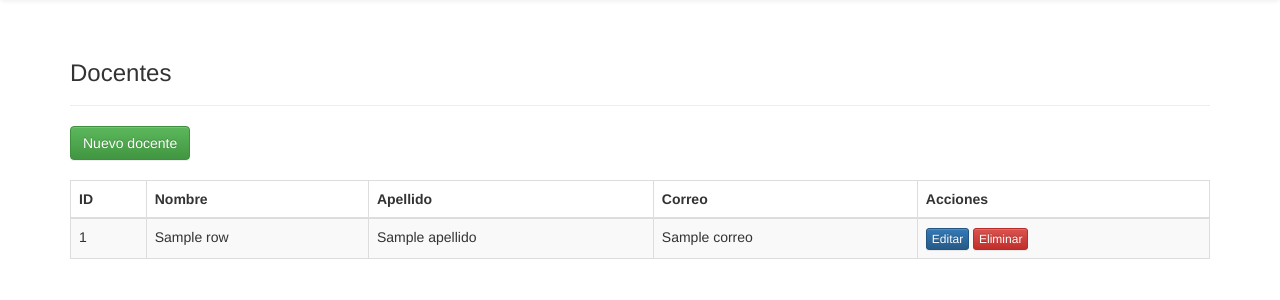
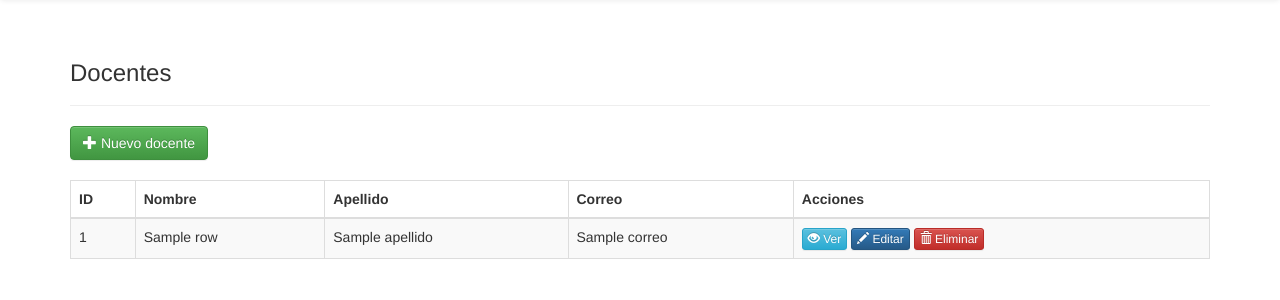
Before and after one commit to danielvgz/POT2312_LAB-escuela, a PHP site: template views/docentes/index.php in a window 1280 px wide. Shown: the part 52-352 px from the top of the page. Run offline with PHP 8.4, Linux system fonts and the light colour scheme; the template is opened without the code that fills it: most values are stand-ins (such as "Sample title", 1, 10 or a date in 2020); some libraries are stand-ins or nearby versions.

Commit message:
feat: Agregar modal para ver detalles de docentes e iconos en acciones

```diff
--- a/views/docentes/index.php
+++ b/views/docentes/index.php
@@ -1,7 +1,7 @@
 <div class="page-header">
     <h3>Docentes</h3>
 </div>
-<a class="btn btn-success" href="index.php?controller=docentes&action=form">Nuevo docente</a>
+<a class="btn btn-success" href="index.php?controller=docentes&action=form"><span class="glyphicon glyphicon-plus"></span> Nuevo docente</a>
 <br><br>
 <table class="table table-bordered table-striped">
     <thead>
@@ -17,8 +17,15 @@
             <td><?php echo htmlspecialchars($r['apellido']); ?></td>
             <td><?php echo htmlspecialchars($r['correo']); ?></td>
             <td>
-                <a class="btn btn-primary btn-xs" href="index.php?controller=docentes&action=form&id=<?php echo (int) $r['id']; ?>">Editar</a>
-                <a class="btn btn-danger btn-xs" href="index.php?controller=docentes&action=delete&id=<?php echo (int) $r['id']; ?>" onclick="return confirm('¿Eliminar registro?');">Eliminar</a>
+                <button class="btn btn-info btn-xs" data-toggle="modal" data-target="#viewModal" onclick="viewRecord(<?php echo (int) $r['id']; ?>, '<?php echo htmlspecialchars($r['nombre']); ?>', '<?php echo htmlspecialchars($r['apellido']); ?>', '<?php echo htmlspecialchars($r['correo']); ?>', '<?php echo htmlspecialchars($r['sexo']); ?>', '<?php echo htmlspecialchars($r['fecha_nacimiento']); ?>', '<?php echo htmlspecialchars($r['fecha_registro']); ?>', '<?php echo htmlspecialchars($r['foto']); ?>')">
+                    <span class="glyphicon glyphicon-eye-open"></span> Ver
+                </button>
+                <a class="btn btn-primary btn-xs" href="index.php?controller=docentes&action=form&id=<?php echo (int) $r['id']; ?>">
+                    <span class="glyphicon glyphicon-pencil"></span> Editar
+                </a>
+                <a class="btn btn-danger btn-xs" href="index.php?controller=docentes&action=delete&id=<?php echo (int) $r['id']; ?>" onclick="return confirm('¿Eliminar registro?');">
+                    <span class="glyphicon glyphicon-trash"></span> Eliminar
+                </a>
             </td>
         </tr>
     <?php endforeach; ?>
@@ -35,3 +42,72 @@
         </ul>
     </nav>
 <?php endif; ?>
+
+<!-- Modal para Ver Detalles -->
+<div class="modal fade" id="viewModal" role="dialog">
+    <div class="modal-dialog">
+        <!-- Modal content-->
+        <div class="modal-content">
+            <div class="modal-header">
+                <button type="button" class="close" data-dismiss="modal">&times;</button>
+                <h4 class="modal-title"><span class="glyphicon glyphicon-info-sign"></span> Detalles del Docente</h4>
+            </div>
+            <div class="modal-body">
+                <div class="row">
+                    <div class="col-sm-6">
+                        <div class="form-group">
+                            <label><strong>ID:</strong></label>
+                            <p id="viewId"></p>
+                        </div>
+                        <div class="form-group">
+                            <label><strong>Nombre:</strong></label>
+                            <p id="viewNombre"></p>
+                        </div>
+                        <div class="form-group">
+                            <label><strong>Apellido:</strong></label>
+                            <p id="viewApellido"></p>
+                        </div>
+                        <div class="form-group">
+                            <label><strong>Correo:</strong></label>
+                            <p id="viewCorreo"></p>
+                        </div>
+                    </div>
+                    <div class="col-sm-6">
+                        <div class="form-group">
+                            <label><strong>Sexo:</strong></label>
+                            <p id="viewSexo"></p>
+                        </div>
+                        <div class="form-group">
+                            <label><strong>Fecha Nacimiento:</strong></label>
+                            <p id="viewFechaNacimiento"></p>
+                        </div>
+                        <div class="form-group">
+                            <label><strong>Fecha Registro:</strong></label>
+                            <p id="viewFechaRegistro"></p>
+                        </div>
+                        <div class="form-group">
+                            <label><strong>Foto:</strong></label>
+                            <p id="viewFoto"></p>
+                        </div>
+                    </div>
+                </div>
+            </div>
+            <div class="modal-footer">
+                <button type="button" class="btn btn-default" data-dismiss="modal">Cerrar</button>
+            </div>
+        </div>
+    </div>
+</div>
+
+<script>
+function viewRecord(id, nombre, apellido, correo, sexo, fechaNacimiento, fechaRegistro, foto) {
+    document.getElementById('viewId').textContent = id;
+    document.getElementById('viewNombre').textContent = nombre;
+    document.getElementById('viewApellido').textContent = apellido;
+    document.getElementById('viewCorreo').textContent = correo;
+    document.getElementById('viewSexo').textContent = sexo === '1' ? 'Masculino' : 'Femenino';
+    document.getElementById('viewFechaNacimiento').textContent = fechaNacimiento;
+    document.getElementById('viewFechaRegistro').textContent = fechaRegistro;
+    document.getElementById('viewFoto').textContent = foto ? foto : '-';
+}
+</script>
```
